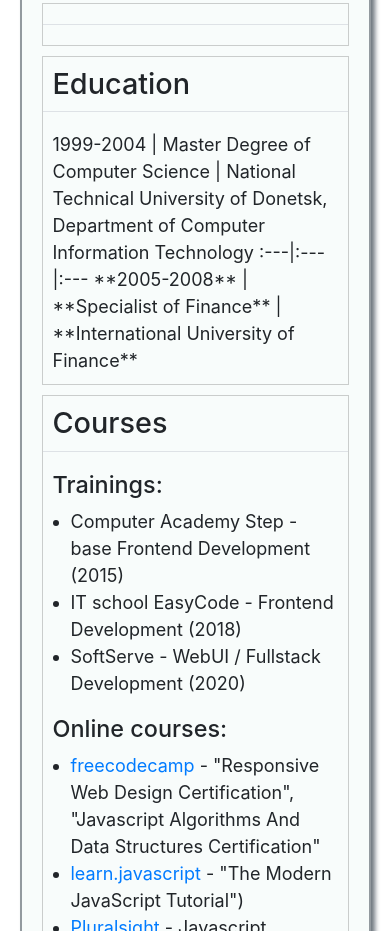
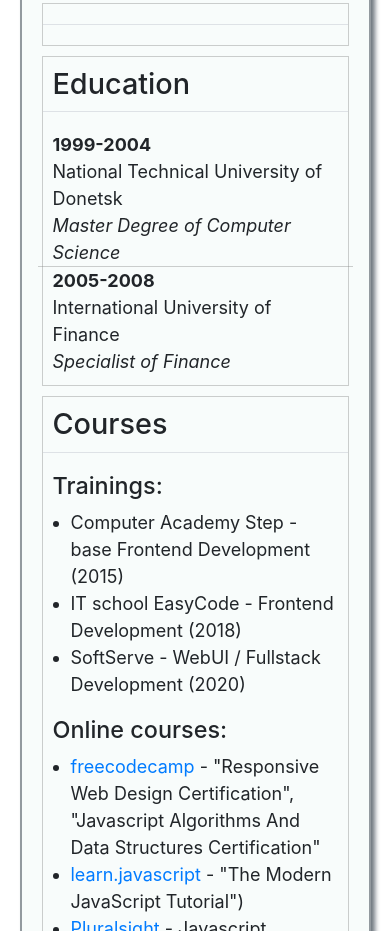
Before and after one commit to Giruta/rsschool-cv, a plain HTML site: page index.html in a window 390 px wide. Shown: the part 2039-2970 px from the top of the page. Drawn offline with nearby package versions, Linux system fonts and the light colour scheme.

Commit message:
feat: add responsive section education

```diff
--- a/index.html
+++ b/index.html
@@ -151,11 +151,28 @@
                     </div>
                     <div class="col-12 col-md-9">
                         <div class="section__info">
-                            <p>
-                                1999-2004 | Master Degree of Computer Science | National Technical University of Donetsk, Department of Computer Information Technology
-                                :---|:---|:---
-                                **2005-2008** | **Specialist of Finance** | **International University of Finance**
-                            </p>
+                            <div class="row">
+                                <div class="col col-12 col-sm-2">1999-2004</div>
+                                <div class="col col-12 col-sm-5 border-left-0">National Technical University of Donetsk</div>
+                                <div class="col col-12 col-sm-5 border-left-0">Master Degree of Computer Science</div>
+                            </div>
+                            <div class="row">
+                                <div class="col col-12 col-sm-2">2005-2008</div>
+                                <div class="col col-12 col-sm-5 border-left-0">International University of Finance</div>
+                                <div class="col col-12 col-sm-5 border-left-0">Specialist of Finance</div>
+                            </div>
+<!--                            <table>-->
+<!--                                <tr>-->
+<!--                                    <td></td>-->
+<!--                                    <td></td>-->
+<!--                                    <td></td>-->
+<!--                                </tr>-->
+<!--                                <tr>-->
+<!--                                    <td></td>-->
+<!--                                    <td></td>-->
+<!--                                    <td></td>-->
+<!--                                </tr>-->
+<!--                            </table>-->
                         </div>
                     </div>
                 </div>
--- a/style.css
+++ b/style.css
@@ -34,6 +34,7 @@ html {
     box-shadow: 4px 4px 5px #6c757d;
     background-color: #f8fcfb;
 }
+/*-----header-----*/
 .header__img {
     border: 1px solid #80808063;
 }
@@ -61,7 +62,16 @@ html {
 .section__info {
     padding: 10px;
 }
-
+.section__info .col:first-child {
+    font-weight: bold;
+}
+.section__info .col:last-child {
+    font-style: italic;
+}
+.section__info .row + .row {
+    border-top: 1px solid #80808063
+}
+/*-----media------*/
 @media (max-width: 767px) {
     .header__title {
         font-size: 30px;
@@ -80,9 +90,15 @@ html {
 }
 @media (min-width: 767px) {
     .section__name {
+        font-size: 1.6rem;
         border-bottom: none !important;
     }
     .section .row .border-right-0 {
         border-right: 1px solid #80808063 !important;
     }
 }
+@media (min-width: 576px) {
+    .section__info .col + .col {
+        border-left: 1px solid #80808063 !important;
+    }
+}
```
